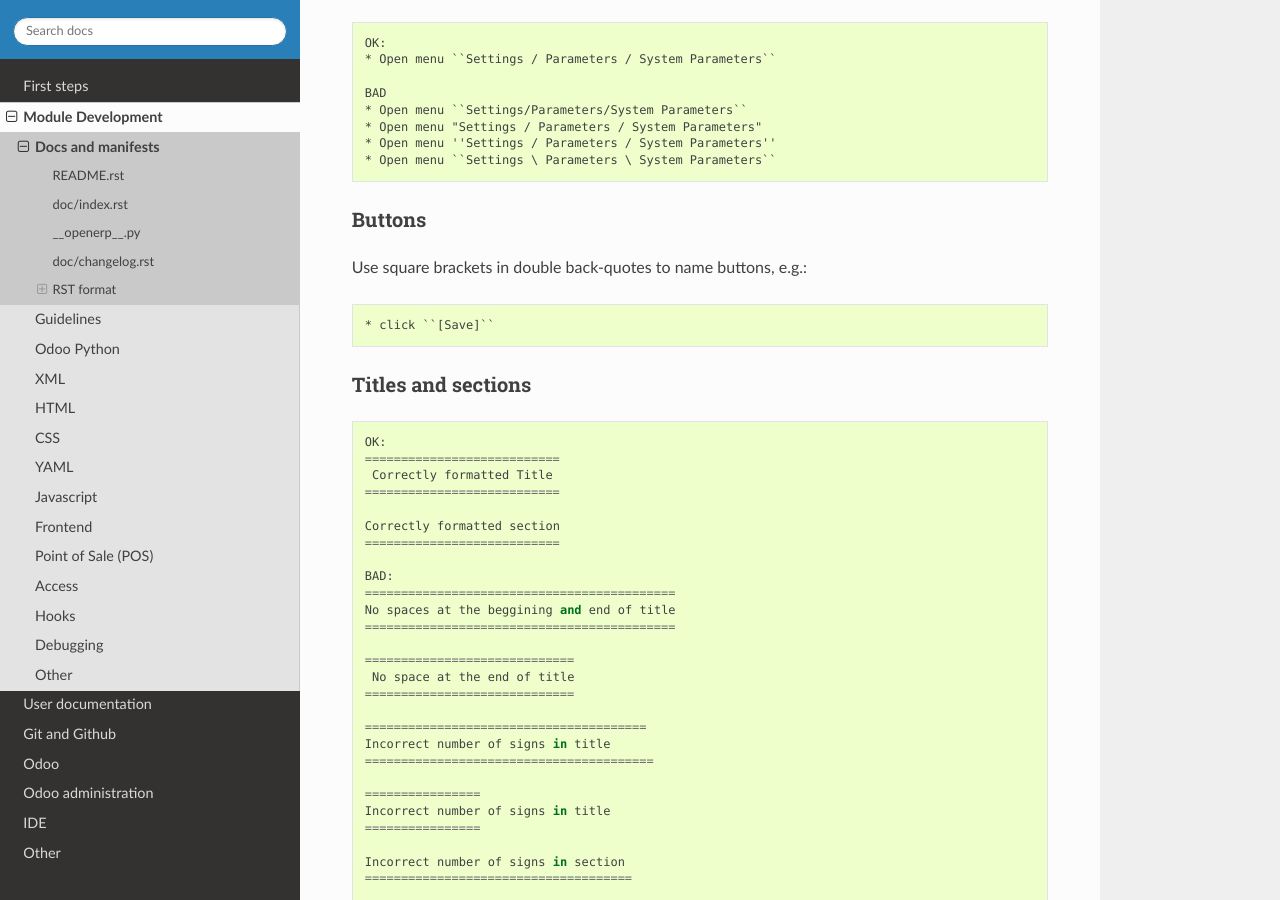
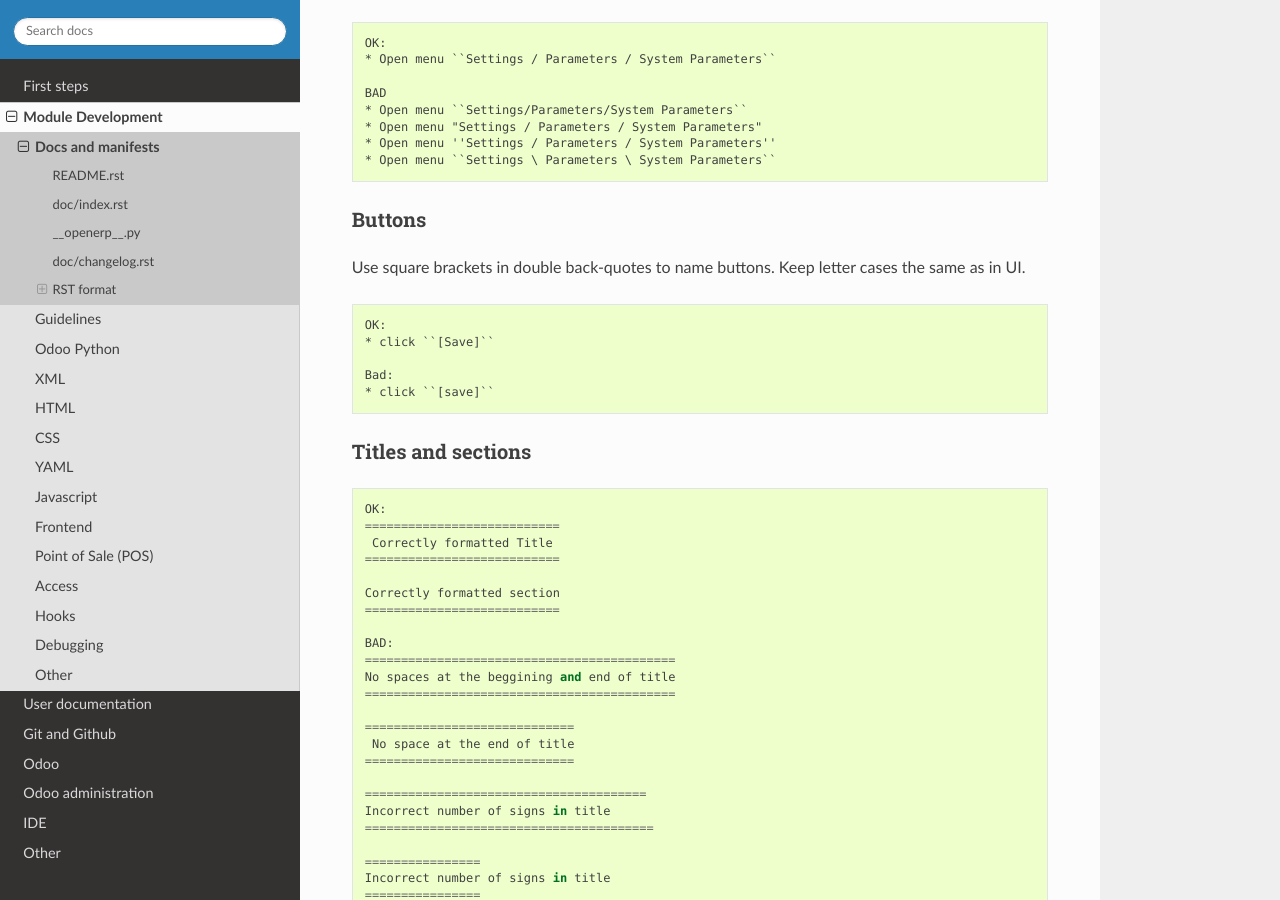
Before and after one commit to itpp-labs/odoo-development, a Sphinx documentation site: the page built from docs/dev/docs/index.rst, in a window 1280 px wide and 900 px high, scrolled down 1993 px. Built offline with Sphinx 7.4.7 and the Read the Docs theme 2.0.0, drawn with Linux system fonts in a browser that asks for light colours; pages that are not in the unit, such as notebooks, are missing from menus.

Commit message:
Buttons in rst: Keep letter cases the same as in UI

```diff
--- a/docs/dev/docs/index.rst
+++ b/docs/dev/docs/index.rst
@@ -114,9 +114,14 @@ Use double back-quotes with **spaced** slash for menus: ::
 
 Buttons
 -------
-Use square brackets in double back-quotes to name buttons, e.g.: ::
+Use square brackets in double back-quotes to name buttons. Keep letter cases the same as in UI. ::
 
+    OK:
     * click ``[Save]``
+
+    Bad:
+    * click ``[save]``
+
 
 Titles and sections
 -------------------
```
